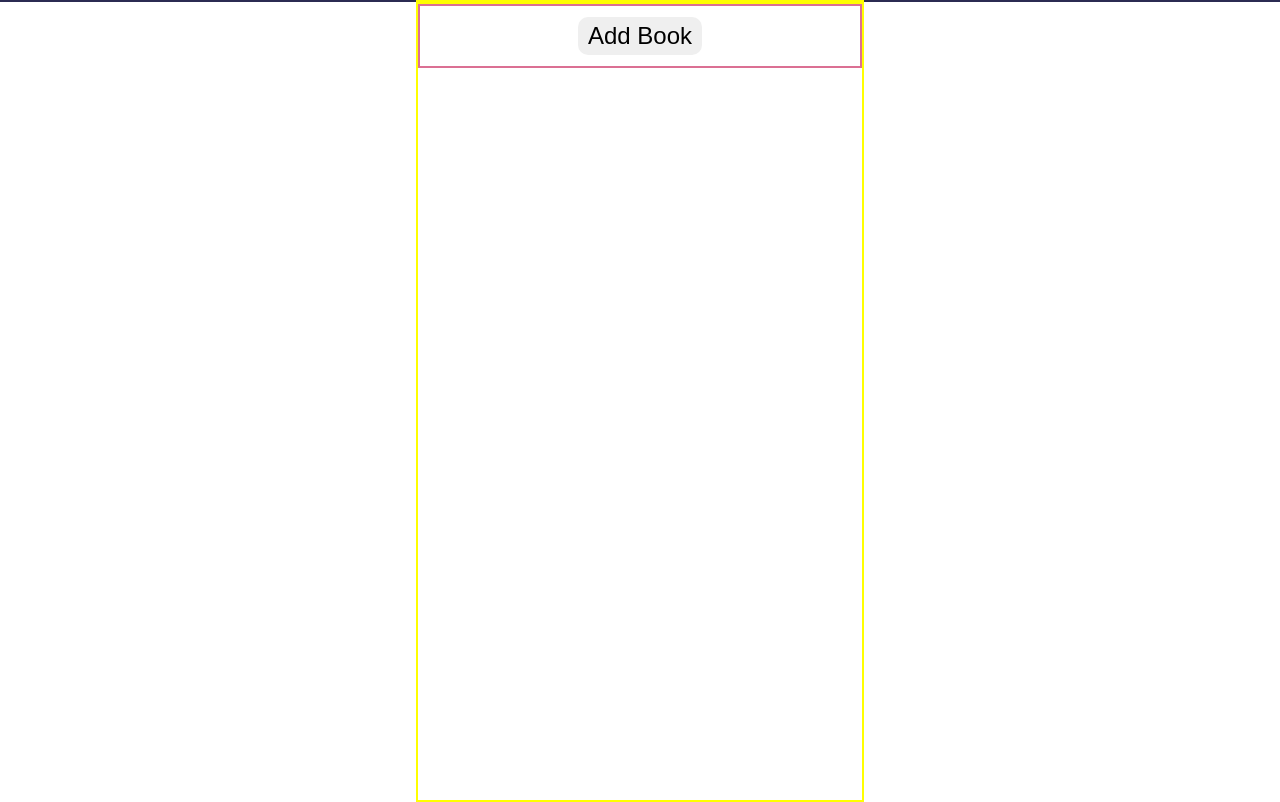
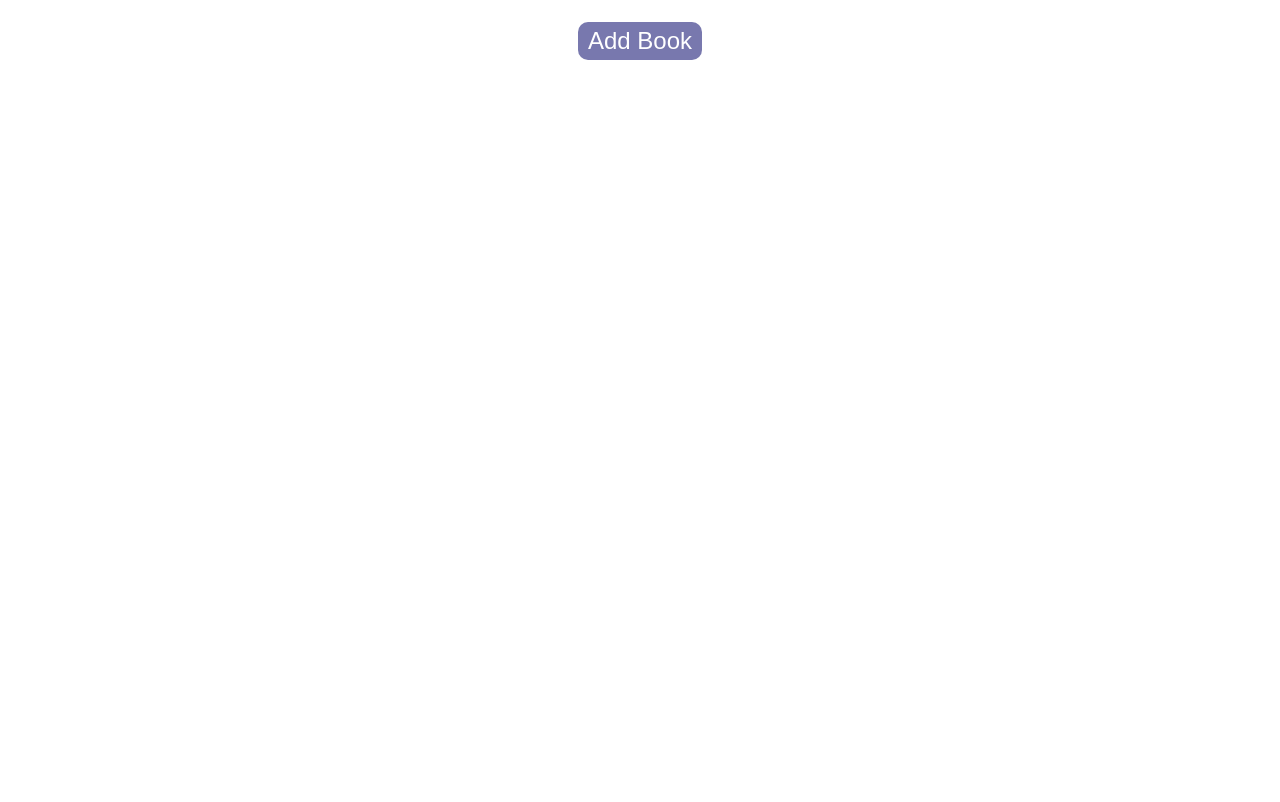
Before and after one commit to Cerefi/library, a plain HTML site: page index.html in a window 1280 px wide. Shown: the part 79-881 px from the top of the page. After the commit the page ends 800 px from the top, so only its background shows below. Drawn offline with Linux system fonts and the light colour scheme.

Commit message:
Style book cards

```diff
--- a/style.css
+++ b/style.css
@@ -6,10 +6,13 @@ body {
     margin: 0;
     padding: 0;
     height: 100vh;
+    background-color: rgb(255, 255, 255);
+    display: grid;
+    grid-template-rows: max-content max-content 1fr;
 }
 
 header {
-    background-color: rgb(43, 43, 82);
+    background-color: rgb(120, 120, 174);
     color: rgb(255, 255, 255);
     display: flex;
     justify-content: center;
@@ -20,19 +23,9 @@ header {
     padding: 15px 25px;
 }
 
-.main {
-    display: flex;
-    justify-content: center;
-    height: 100%;
-}
-
 .addButton__section {
-    border: 2px solid palevioletred;
-    width: 100%;
-    height: 8%;
-    display: flex;
-    justify-content: center;
-    align-items: center;
+    /* border: 2px solid green; */
+    margin: 1.5rem auto;
 }
 
 #addButton {
@@ -40,25 +33,31 @@ header {
     border-style: none;
     border-radius: 10px;
     padding: 5px 10px;
+    background-color: rgb(120, 120, 174);
+    color: white;
 }
 
 #addButton:hover {
     cursor: pointer;
-    background-color: rgb(43, 43, 82);
-    color: white;
+    background-color: rgb(66, 188, 131);
 }
 
 .container {
-    width: 35vw;
-    border: 2px solid yellow;
+    width: 80vw;
+    /* border: 2px solid yellow; */
+}
+
+.main {
+    display: flex;
+    justify-content: center;
+    height: 100%;
 }
 
 .main .container {
     display: flex;
     justify-content: center;
+    flex-direction: column;
 }
-
-
 
 .input__container {
     display: flex;
@@ -66,8 +65,21 @@ header {
     justify-content: center;
 }
 
+.books {
+    height: 100%;
+    /* border: 2px solid deeppink; */
+    gap: 2rem;
+    padding: 2rem;
+    display: grid;
+    grid-template-columns: repeat(auto-fill, minmax(250px, 1fr));
+}
+
 .card {
-    border: 2px solid red;
-    width: max-content;
+    background-color: rgb(66, 188, 131);
+    border-radius: 20px;
+    color: white;
+    font-size: 19px;
+    font-weight: bold;
+    /* border: 2px solid red; */
     padding: 1rem;
 }
```
